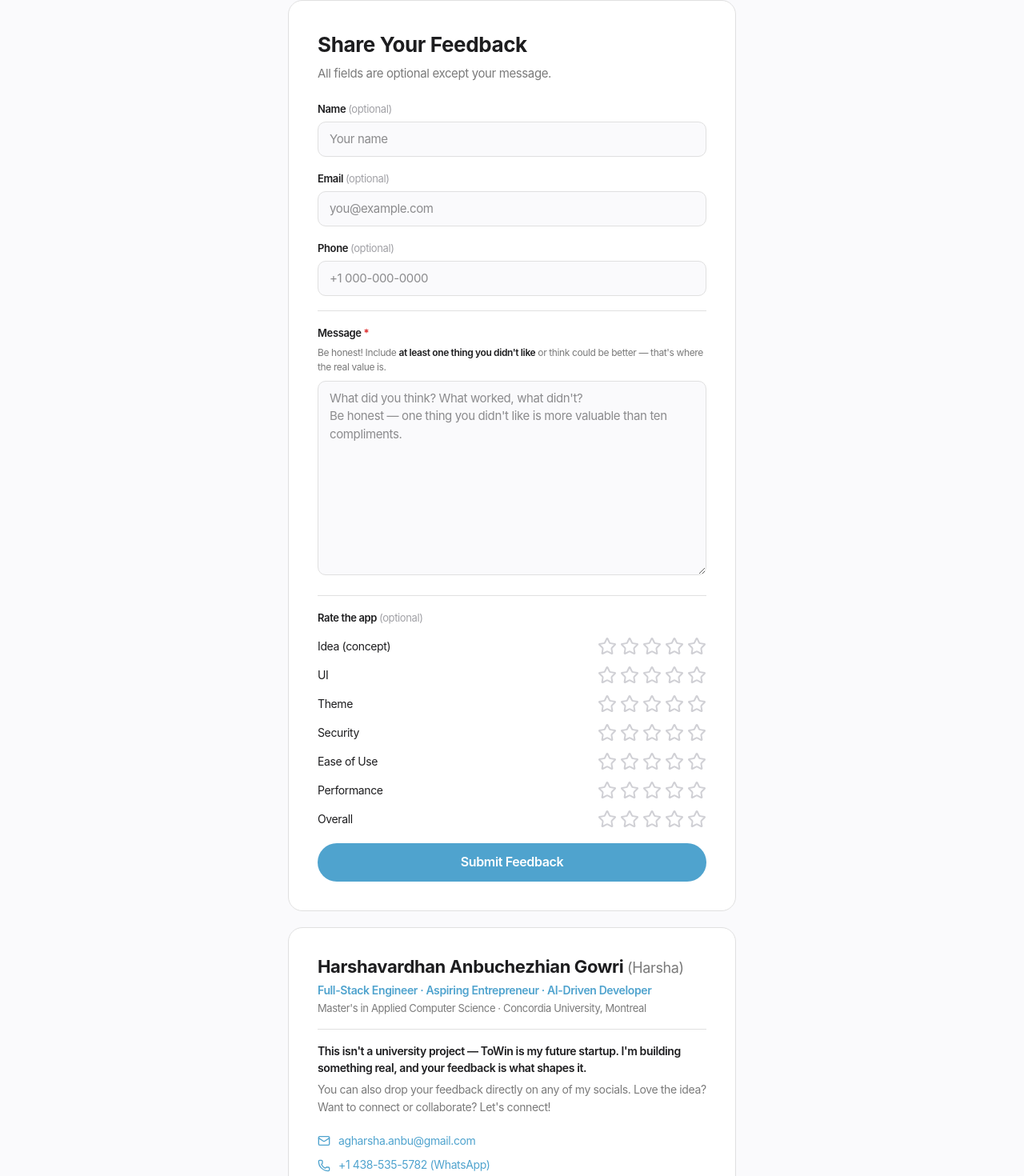
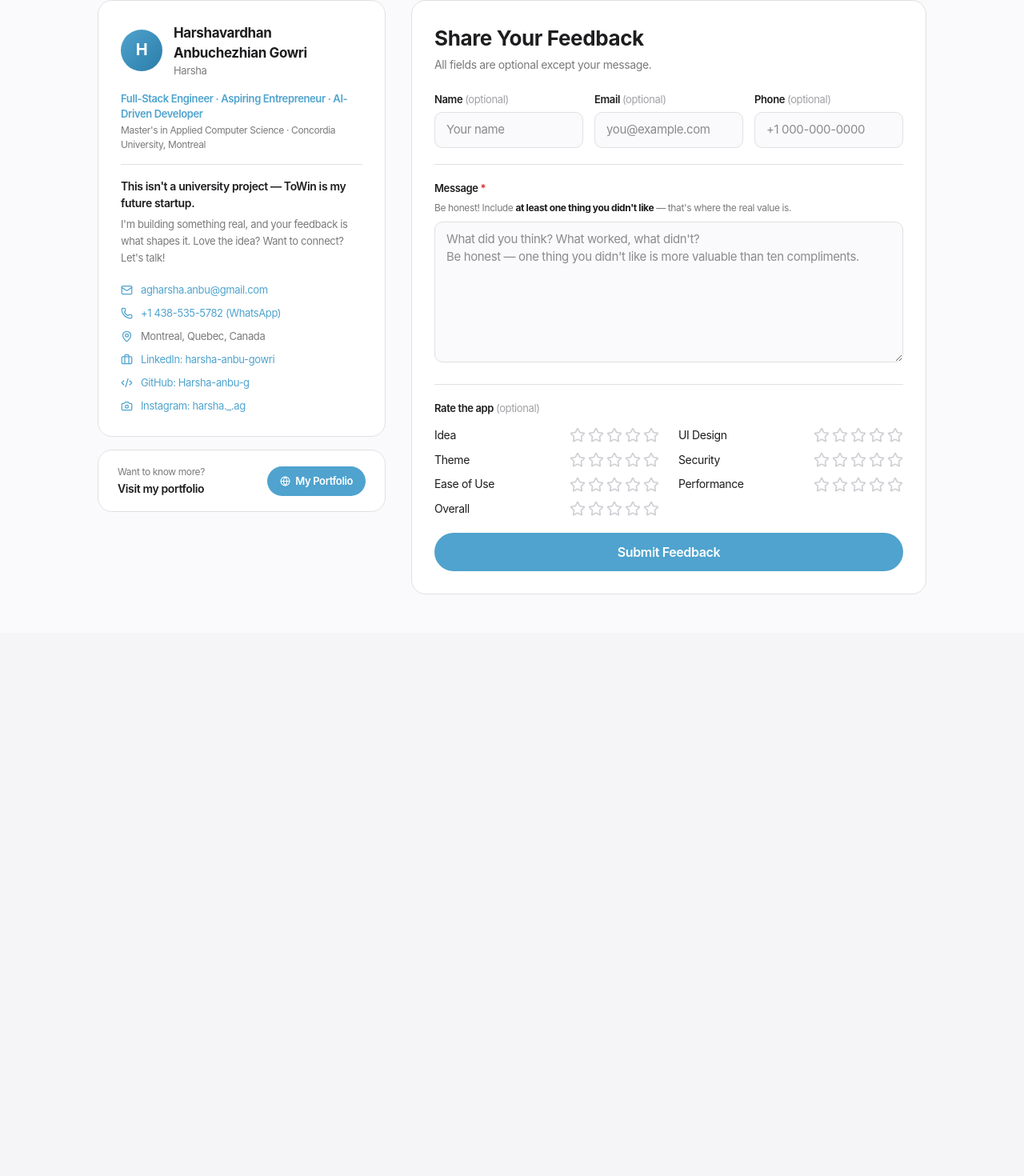
Before and after one commit to Harsha-anbu-g/Towin, a React (Vite) app in the folder frontend/: page /feedback in a window 1280 px wide. Shown: the part 89-1559 px from the top of the page at 80% size. After the commit the page ends 880 px from the top, so only its background shows below. Built offline with nearby package versions, Linux system fonts and the light colour scheme; no server answers.

Commit message:
ui: redesign Feedback page — two-column layout, 3-col contact row, 2-col ratings grid

```diff
--- a/frontend/src/pages/Feedback.jsx
+++ b/frontend/src/pages/Feedback.jsx
@@ -6,8 +6,8 @@ const SF = `-apple-system, 'SF Pro Display', system-ui, sans-serif`;
 const SFText = `-apple-system, 'SF Pro Text', system-ui, sans-serif`;
 
 const RATINGS = [
-  { key: 'ratingIdea', label: 'Idea (concept)' },
-  { key: 'ratingUi', label: 'UI' },
+  { key: 'ratingIdea', label: 'Idea' },
+  { key: 'ratingUi', label: 'UI Design' },
   { key: 'ratingTheme', label: 'Theme' },
   { key: 'ratingSecurity', label: 'Security' },
   { key: 'ratingEaseOfUse', label: 'Ease of Use' },
@@ -27,13 +27,13 @@ const CONTACTS = [
 function StarRating({ value, onChange }) {
   const [hovered, setHovered] = useState(0);
   return (
-    <div style={{ display: 'flex', gap: '4px' }}>
+    <div style={{ display: 'flex', gap: '3px' }}>
       {[1, 2, 3, 4, 5].map(n => {
         const filled = n <= (hovered || value);
         return (
           <Star
             key={n}
-            size={24}
+            size={20}
             fill={filled ? '#4FA3CE' : 'none'}
             color={filled ? '#4FA3CE' : '#d0d0d5'}
             style={{ cursor: 'pointer', transition: 'color 0.1s' }}
@@ -43,87 +43,6 @@ function StarRating({ value, onChange }) {
           />
         );
       })}
-    </div>
-  );
-}
-
-function CreatorCard() {
-  return (
-    <div style={{
-      background: '#fff', borderRadius: '18px',
-      padding: '32px 36px', border: '1px solid #e0e0e0', marginTop: '20px',
-    }}>
-      <div style={{ marginBottom: '16px' }}>
-        <h2 style={{ fontFamily: SF, fontSize: '22px', fontWeight: 700, color: '#1d1d1f', margin: '0 0 4px' }}>
-          Harshavardhan Anbuchezhian Gowri
-          <span style={{ fontWeight: 400, color: '#7a7a7a', fontSize: '18px' }}> (Harsha)</span>
-        </h2>
-        <p style={{ fontFamily: SFText, fontSize: '14px', color: '#4FA3CE', fontWeight: 600, margin: '0 0 2px' }}>
-          Full-Stack Engineer · Aspiring Entrepreneur · AI-Driven Developer
-        </p>
-        <p style={{ fontFamily: SFText, fontSize: '13px', color: '#7a7a7a', margin: 0 }}>
-          Master's in Applied Computer Science · Concordia University, Montreal
-        </p>
-      </div>
-
-      <div style={{ height: '1px', background: '#e0e0e0', margin: '16px 0' }} />
-
-      <p style={{ fontFamily: SFText, fontSize: '14px', color: '#1d1d1f', fontWeight: 600, margin: '0 0 6px', lineHeight: 1.5 }}>
-        This isn't a university project — ToWin is my future startup. I'm building something real, and your feedback is what shapes it.
-      </p>
-      <p style={{ fontFamily: SFText, fontSize: '14px', color: '#7a7a7a', margin: '0 0 20px', lineHeight: 1.6 }}>
-        You can also drop your feedback directly on any of my socials. Love the idea? Want to connect or collaborate? Let's connect!
-      </p>
-
-      <div style={{ display: 'flex', flexDirection: 'column', gap: '10px' }}>
-        {CONTACTS.map(({ icon: Icon, label, href }) => (
-          <div key={label} style={{ display: 'flex', alignItems: 'center', gap: '10px' }}>
-            <Icon size={16} color="#4FA3CE" style={{ flexShrink: 0 }} />
-            {href ? (
-              <a href={href} target="_blank" rel="noopener noreferrer"
-                style={{ fontFamily: SFText, fontSize: '14px', color: '#4FA3CE', textDecoration: 'none' }}>
-                {label}
-              </a>
-            ) : (
-              <span style={{ fontFamily: SFText, fontSize: '14px', color: '#7a7a7a' }}>{label}</span>
-            )}
-          </div>
-        ))}
-      </div>
-    </div>
-  );
-}
-
-function PortfolioCard() {
-  return (
-    <div style={{
-      background: '#fff', borderRadius: '18px',
-      padding: '24px 36px', border: '1px solid #e0e0e0', marginTop: '20px',
-      display: 'flex', alignItems: 'center', justifyContent: 'space-between', gap: '16px',
-    }}>
-      <div>
-        <p style={{ fontFamily: SFText, fontSize: '13px', color: '#7a7a7a', margin: '0 0 4px' }}>
-          Want to know more about me?
-        </p>
-        <p style={{ fontFamily: SF, fontSize: '15px', fontWeight: 600, color: '#1d1d1f', margin: 0 }}>
-          Visit my portfolio
-        </p>
-      </div>
-      <a
-        href="https://portfolioharsha.vercel.app/"
-        target="_blank"
-        rel="noopener noreferrer"
-        style={{
-          display: 'flex', alignItems: 'center', gap: '6px',
-          background: '#4FA3CE', color: '#fff',
-          padding: '10px 18px', borderRadius: '9999px',
-          fontSize: '14px', fontWeight: 600, fontFamily: SFText,
-          textDecoration: 'none', whiteSpace: 'nowrap', flexShrink: 0,
-        }}
-      >
-        <Globe size={14} />
-        portfolioharsha.vercel.app
-      </a>
     </div>
   );
 }
@@ -170,17 +89,107 @@ export default function Feedback() {
   };
 
   return (
-    <div style={{ minHeight: '100svh', background: '#fafafc', padding: '48px 24px' }}>
-      <div style={{ maxWidth: '560px', margin: '0 auto' }}>
+    <div style={{ minHeight: '100svh', background: '#fafafc' }}>
+      <style>{`
+        .fb-shell { display: grid; grid-template-columns: 360px 1fr; gap: 32px; max-width: 1100px; margin: 0 auto; padding: 48px 32px; align-items: start; }
+        .fb-left { position: sticky; top: 24px; display: flex; flex-direction: column; gap: 16px; }
+        .fb-card { background: #fff; border-radius: 18px; border: 1px solid #e0e0e0; padding: 28px 28px; }
+        .fb-3col { display: grid; grid-template-columns: 1fr 1fr 1fr; gap: 14px; }
+        .fb-ratings { display: grid; grid-template-columns: 1fr 1fr; gap: 10px 24px; }
+        @media (max-width: 860px) {
+          .fb-shell { grid-template-columns: 1fr; padding: 24px 16px; }
+          .fb-left { position: static; }
+          .fb-3col { grid-template-columns: 1fr; }
+          .fb-ratings { grid-template-columns: 1fr; }
+        }
+        @media (max-width: 480px) {
+          .fb-card { padding: 20px 18px; }
+          .fb-3col { grid-template-columns: 1fr; }
+        }
+      `}</style>
 
-        {/* 1. Feedback form — first thing */}
+      <div className="fb-shell">
+
+        {/* ── LEFT: Creator info (sticky) ── */}
+        <div className="fb-left">
+          <div className="fb-card">
+            {/* Avatar placeholder with initials */}
+            <div style={{ display: 'flex', alignItems: 'center', gap: '14px', marginBottom: '16px' }}>
+              <div style={{
+                width: 52, height: 52, borderRadius: '50%',
+                background: 'linear-gradient(135deg, #4FA3CE, #2a7da8)',
+                display: 'flex', alignItems: 'center', justifyContent: 'center',
+                fontSize: '20px', fontWeight: 700, color: '#fff', fontFamily: SF, flexShrink: 0,
+              }}>H</div>
+              <div>
+                <h2 style={{ fontFamily: SF, fontSize: '17px', fontWeight: 700, color: '#1d1d1f', margin: 0 }}>
+                  Harshavardhan Anbuchezhian Gowri
+                </h2>
+                <p style={{ fontFamily: SFText, fontSize: '13px', color: '#7a7a7a', margin: 0 }}>Harsha</p>
+              </div>
+            </div>
+
+            <p style={{ fontFamily: SFText, fontSize: '13px', color: '#4FA3CE', fontWeight: 600, margin: '0 0 2px' }}>
+              Full-Stack Engineer · Aspiring Entrepreneur · AI-Driven Developer
+            </p>
+            <p style={{ fontFamily: SFText, fontSize: '12px', color: '#7a7a7a', margin: '0 0 16px' }}>
+              Master's in Applied Computer Science · Concordia University, Montreal
+            </p>
+
+            <div style={{ height: '1px', background: '#e0e0e0', margin: '0 0 16px' }} />
+
+            <p style={{ fontFamily: SFText, fontSize: '14px', color: '#1d1d1f', fontWeight: 600, margin: '0 0 6px', lineHeight: 1.5 }}>
+              This isn't a university project — ToWin is my future startup.
+            </p>
+            <p style={{ fontFamily: SFText, fontSize: '13px', color: '#7a7a7a', margin: '0 0 20px', lineHeight: 1.6 }}>
+              I'm building something real, and your feedback is what shapes it. Love the idea? Want to connect? Let's talk!
+            </p>
+
+            <div style={{ display: 'flex', flexDirection: 'column', gap: '10px' }}>
+              {CONTACTS.map(({ icon: Icon, label, href }) => (
+                <div key={label} style={{ display: 'flex', alignItems: 'center', gap: '10px' }}>
+                  <Icon size={15} color="#4FA3CE" style={{ flexShrink: 0 }} />
+                  {href ? (
+                    <a href={href} target="_blank" rel="noopener noreferrer"
+                      style={{ fontFamily: SFText, fontSize: '13px', color: '#4FA3CE', textDecoration: 'none' }}>
+                      {label}
+                    </a>
+                  ) : (
+                    <span style={{ fontFamily: SFText, fontSize: '13px', color: '#7a7a7a' }}>{label}</span>
+                  )}
+                </div>
+              ))}
+            </div>
+          </div>
+
+          {/* Portfolio link */}
+          <div className="fb-card" style={{ display: 'flex', alignItems: 'center', justifyContent: 'space-between', gap: '12px', padding: '18px 24px' }}>
+            <div>
+              <p style={{ fontFamily: SFText, fontSize: '12px', color: '#7a7a7a', margin: '0 0 2px' }}>Want to know more?</p>
+              <p style={{ fontFamily: SF, fontSize: '14px', fontWeight: 600, color: '#1d1d1f', margin: 0 }}>Visit my portfolio</p>
+            </div>
+            <a
+              href="https://portfolioharsha.vercel.app/"
+              target="_blank" rel="noopener noreferrer"
+              style={{
+                display: 'flex', alignItems: 'center', gap: '6px',
+                background: '#4FA3CE', color: '#fff', padding: '9px 16px',
+                borderRadius: '9999px', fontSize: '13px', fontWeight: 600,
+                fontFamily: SFText, textDecoration: 'none', whiteSpace: 'nowrap', flexShrink: 0,
+              }}
+            >
+              <Globe size={13} />
+              My Portfolio
+            </a>
+          </div>
+        </div>
+
+        {/* ── RIGHT: Feedback form ── */}
+        <div>
           {submitted ? (
-          <div style={{
-            background: '#fff', borderRadius: '18px', padding: '48px 36px',
-            border: '1px solid #e0e0e0', textAlign: 'center',
-          }}>
-            <div style={{ fontSize: '48px', marginBottom: '16px' }}>🙏</div>
-            <h2 style={{ fontFamily: SF, fontSize: '26px', fontWeight: 700, color: '#1d1d1f', margin: '0 0 10px' }}>
+            <div className="fb-card" style={{ textAlign: 'center', padding: '64px 36px' }}>
+              <div style={{ fontSize: '52px', marginBottom: '16px' }}>🙏</div>
+              <h2 style={{ fontFamily: SF, fontSize: '28px', fontWeight: 700, color: '#1d1d1f', margin: '0 0 10px' }}>
                 Thank you!
               </h2>
               <p style={{ fontFamily: SFText, fontSize: '16px', color: '#7a7a7a', margin: 0 }}>
@@ -188,11 +197,11 @@ export default function Feedback() {
               </p>
             </div>
           ) : (
-          <div style={{ background: '#fff', borderRadius: '18px', padding: '36px', border: '1px solid #e0e0e0' }}>
-            <h2 style={{ fontFamily: SF, fontSize: '26px', fontWeight: 700, color: '#1d1d1f', margin: '0 0 6px' }}>
+            <div className="fb-card">
+              <h2 style={{ fontFamily: SF, fontSize: '26px', fontWeight: 700, color: '#1d1d1f', margin: '0 0 4px' }}>
                 Share Your Feedback
               </h2>
-            <p style={{ fontFamily: SFText, fontSize: '15px', color: '#7a7a7a', margin: '0 0 24px' }}>
+              <p style={{ fontFamily: SFText, fontSize: '14px', color: '#7a7a7a', margin: '0 0 24px' }}>
                 All fields are optional except your message.
               </p>
 
@@ -206,8 +215,10 @@ export default function Feedback() {
                 </div>
               )}
 
-            <form onSubmit={handleSubmit} style={{ display: 'flex', flexDirection: 'column', gap: '18px' }}>
-              {/* Name, Email, Phone */}
+              <form onSubmit={handleSubmit} style={{ display: 'flex', flexDirection: 'column', gap: '20px' }}>
+
+                {/* Name / Email / Phone — 3 columns */}
+                <div className="fb-3col">
                   <div>
                     <label style={labelStyle}>Name <span style={{ color: '#a0a0a5', fontWeight: 400 }}>(optional)</span></label>
                     <input style={inputStyle} value={form.name}
@@ -223,18 +234,19 @@ export default function Feedback() {
                     <input type="tel" style={inputStyle} value={form.phone}
                       onChange={e => setForm(f => ({ ...f, phone: e.target.value }))} placeholder="+1 000-000-0000" />
                   </div>
+                </div>
 
                 <div style={{ height: '1px', background: '#e0e0e0' }} />
 
-              {/* Message — most important */}
+                {/* Message */}
                 <div>
                   <label style={labelStyle}>
                     Message <span style={{ color: '#dc2626' }}>*</span>
                   </label>
                   <p style={{ fontFamily: SFText, fontSize: '12px', color: '#7a7a7a', margin: '0 0 8px', lineHeight: 1.5 }}>
-                  Be honest! Include <span style={{ fontWeight: 600, color: '#1d1d1f' }}>at least one thing you didn't like</span> or think could be better — that's where the real value is.
+                    Be honest! Include <strong style={{ color: '#1d1d1f' }}>at least one thing you didn't like</strong> — that's where the real value is.
                   </p>
-                <textarea required rows={10}
+                  <textarea required rows={7}
                     style={{ ...inputStyle, resize: 'vertical' }}
                     value={form.message}
                     onChange={e => setForm(f => ({ ...f, message: e.target.value }))}
@@ -244,15 +256,15 @@ export default function Feedback() {
 
                 <div style={{ height: '1px', background: '#e0e0e0' }} />
 
-              {/* Rate the app */}
+                {/* Ratings — 2-column grid */}
                 <div>
                   <p style={{ ...labelStyle, marginBottom: '14px' }}>
                     Rate the app <span style={{ color: '#a0a0a5', fontWeight: 400 }}>(optional)</span>
                   </p>
-                <div style={{ display: 'flex', flexDirection: 'column', gap: '12px' }}>
+                  <div className="fb-ratings">
                     {RATINGS.map(({ key, label }) => (
-                    <div key={key} style={{ display: 'flex', alignItems: 'center', justifyContent: 'space-between' }}>
-                      <span style={{ fontFamily: SFText, fontSize: '14px', color: '#1d1d1f', minWidth: '120px' }}>{label}</span>
+                      <div key={key} style={{ display: 'flex', alignItems: 'center', justifyContent: 'space-between', gap: '8px' }}>
+                        <span style={{ fontFamily: SFText, fontSize: '14px', color: '#1d1d1f' }}>{label}</span>
                         <StarRating value={ratings[key] || 0} onChange={val => setRating(key, val)} />
                       </div>
                     ))}
@@ -272,12 +284,7 @@ export default function Feedback() {
               </form>
             </div>
           )}
-
-        {/* 2. Creator bio — after the form */}
-        <CreatorCard />
-
-        {/* 3. Portfolio link — last */}
-        <PortfolioCard />
+        </div>
 
       </div>
     </div>
```
Lines whose indentation alone changed are shown as unchanged.
